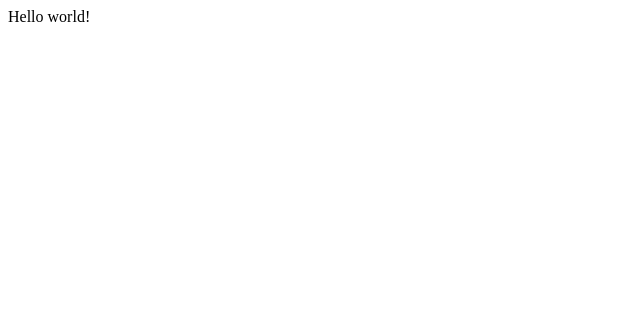
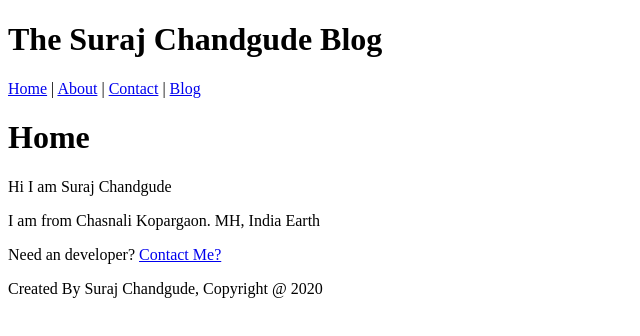
Before and after one commit to iamsurajdc/The-Gatsby-Blog, a Gatsby site: page / in a window 1280 px wide. Shown: the whole page, without its empty margins (0-640 px from the left). Built offline with nearby package versions, Linux system fonts and the light colour scheme; Gatsby itself is replaced by a stand-in of ours.

Commit message:
Added: 1)Layout component 2)Multiple Pages using link tag 3) common header and footer

```diff
--- a/package.json
+++ b/package.json
@@ -6,7 +6,7 @@
   "license": "0BSD",
   "scripts": {
     "build": "gatsby build",
-    "develop": "gatsby develop",
+    "dev": "gatsby develop",
     "format": "prettier --write \"**/*.{js,jsx,ts,tsx,json,md}\"",
     "start": "npm run develop",
     "serve": "gatsby serve",
--- /dev/null
+++ b/src/components/footer.js
@@ -0,0 +1,11 @@
+import React from "react"
+
+const Footer = () => {
+  return (
+    <footer>
+      <p>Created By Suraj Chandgude, Copyright @ 2020</p>
+    </footer>
+  )
+}
+
+export default Footer
--- /dev/null
+++ b/src/components/header.js
@@ -0,0 +1,16 @@
+import React from "react";
+import {Link} from "gatsby";
+
+const Header = () => {
+  return (
+    <header>
+      <h1>The Suraj Chandgude Blog</h1>
+      <span> <Link to="/">Home</Link></span> |
+      <span> <Link to="/about">About</Link></span> |
+      <span> <Link to="/contact">Contact</Link></span> |
+      <span> <Link to="/blog">Blog</Link></span>
+    </header>
+  )
+}
+
+export default Header
--- /dev/null
+++ b/src/components/layout.js
@@ -0,0 +1,15 @@
+import React from "react"
+import Footer from "../components/footer"
+import Header from "../components/header"
+
+const Layout = props => {
+  return (
+    <div>
+      <Header />
+      {props.children}
+      <Footer />
+    </div>
+  )
+}
+
+export default Layout
--- a/src/pages/index.js
+++ b/src/pages/index.js
@@ -1,5 +1,19 @@
 import React from "react"
+import { Link } from "gatsby"
+import Layout from "../components/layout"
 
-export default function Home() {
-  return <div>Hello world!</div>
+const IndexPage = () => {
+  return (
+      <Layout>
+      <h1>Home</h1>
+      <p>Hi I am Suraj Chandgude</p>
+      <p>I am from Chasnali Kopargaon. MH, India Earth</p>
+
+      <p>
+        Need an developer? <Link to="/contact"> Contact Me? </Link>{" "}
+      </p>
+      </Layout>
+  )
 }
+
+export default IndexPage
```
Also changed, not shown: src/pages/about.js (added, +16 -0 lines), src/pages/blog.js (added, +13 -0 lines), src/pages/contact.js (added, +27 -0 lines).
